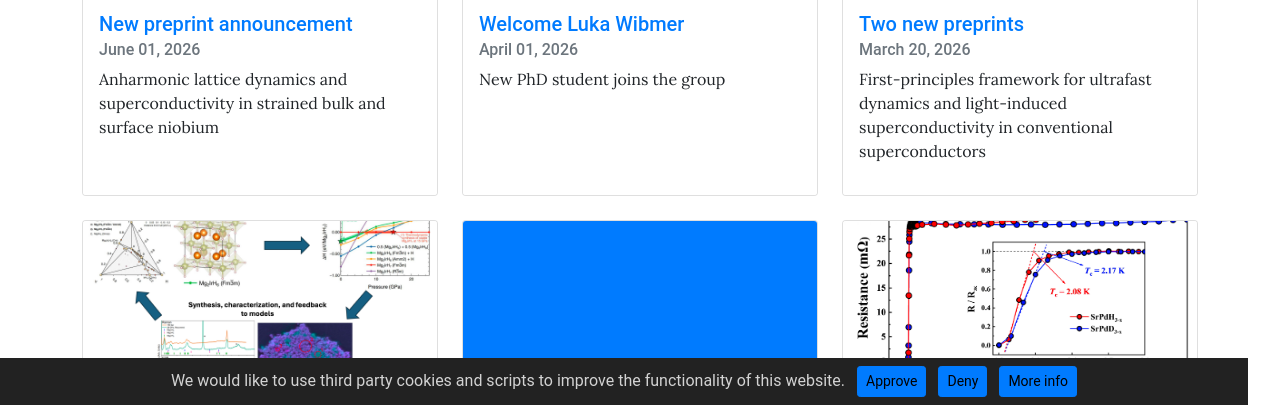
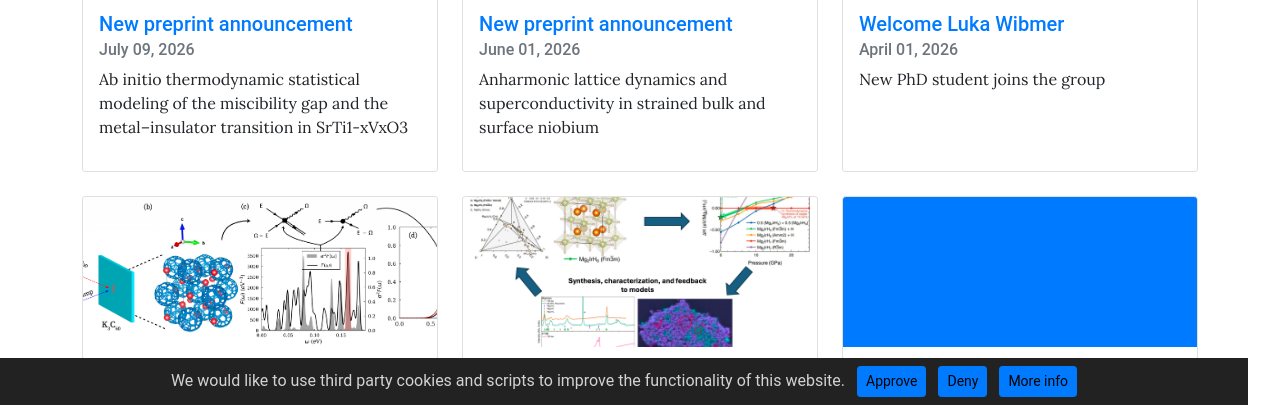
Before and after one commit to cheil/cheil.github.io, a Jekyll site: the page built from pages/archive.md, in a window 1280 px wide and 900 px high, cut to the strip 495-900 px from the top of the window. Built offline with Jekyll 4.4.1, drawn with Linux system fonts in a browser that asks for light colours; some of the changed lines change nothing that is shown.

Commit message:
SrVTiO preprint

```diff
--- /dev/null
+++ b/_posts/2026-07-09-new-preprint_SrTiVO3.md
@@ -0,0 +1,26 @@
+---
+title: New preprint announcement
+description: Ab initio thermodynamic statistical modeling of the miscibility gap and the metal–insulator transition in SrTi<sub>1-x</sub>V<sub>x</sub>O<sub>3</sub>
+background:
+  img: "../../../assets/theme/images/SrTiVxO3_preprint.png"
+  by: Luka Wibmer
+author: Christoph Heil
+comments: true
+---
+We are pleased to announce the submission of our latest preprint to arXiv, titled [Ab initio thermodynamic statistical modeling of the miscibility gap and the metal–insulator transition in SrTi<sub>1-x</sub>V<sub>x</sub>O<sub>3</sub>](https://arxiv.org/abs/2607.07067).
+
+SrTiO<sub>3</sub> is a textbook band insulator, while SrVO<sub>3</sub> is a moderately correlated metal. Substituting vanadium for titanium in the solid solution SrTi<sub>1-x</sub>V<sub>x</sub>O<sub>3</sub> therefore offers a clean knob to tune a material continuously between the two, and experiments indeed see a composition-driven metal–insulator transition (MIT). The details, however, have stubbornly resisted a clean theoretical picture: reported critical concentrations scatter across *x*<sub>c</sub> ≈ 0.4–0.7, and the mechanism sits at the complicated intersection of Mott physics and disorder-induced (Anderson) localization.
+
+Part of the problem is methodological. Previous first-principles studies had to commit to a single supercell at each composition. But at a given *x* there are many symmetry-inequivalent arrangements of V and Ti on the cation lattice, and they can have markedly different electronic properties. A real, thermally disordered solid solution is not any one of these configurations—it is an ensemble of many of them, populated according to temperature. Picking one cell, even the lowest-energy one, quietly throws that physics away.
+
+In this work, we tackle the alloy within the generalized quasichemical approximation (GQCA), a thermodynamically consistent framework in which every quantity is computed as an ensemble average over all symmetry-inequivalent clusters, weighted by occurrence probabilities that minimize the Gibbs mixing free energy. This gives a well-defined recipe for averaging over supercells and puts the structural and electronic descriptions on an equal footing.
+
+From the mixing thermodynamics we obtain a miscibility gap with a critical temperature of 1443 K, consistent with the limited experimental evidence for high-temperature solubility and subsequent decomposition, and substantially larger than earlier cluster-expansion estimates. Coupling the cluster ensemble to dynamical mean-field theory (DMFT) then lets us track the density of states at the Fermi level across the whole composition range. The contrast is striking: plain density-functional theory predicts a metal for *every* *x* > 0, whereas the correlated spectral function reproduces the transition, evolving from insulating below *x* ≈ 0.3 to metallic near *x* = 1. Finally, classifying each cluster as metallic or insulating and running site percolation on a simple cubic lattice yields a sharp onset of system-spanning conduction near *x* ≈ 0.4.
+
+Together these results provide a unified, *ab initio* picture of the MIT in SrTi<sub>1-x</sub>V<sub>x</sub>O<sub>3</sub>, and—perhaps more importantly—a thermodynamically consistent, configuration-averaged framework that should carry over to the broader class of correlated materials in which substitutional disorder governs, or even drives, electronic transitions.
+
+We're excited to share this work and look forward to the community's feedback!
+
+Check out the preprint [arXiv:2607.07067](https://arxiv.org/abs/2607.07067).
+
+<img src="../../../assets/theme/images/SrTiVxO3_preprint.png" width="700"/>
--- a/pages/research/publications.md
+++ b/pages/research/publications.md
@@ -18,6 +18,10 @@ Information on our published work can also be obtained via
 ## Publications and preprints
 in chronological order (newest first)
 
+
+- *Ab initio thermodynamic statistical modeling of the miscibility gap and the metal–insulator transition in SrTi<sub>1-x</sub>V<sub>x</sub>O<sub>3</sub>*\
+L. Wibmer, C. Ostendorf, D. Spath, **C. Heil**, P. N. Ferreira, and M. Aichhorn\
+[**arXiv:2607.07067 cond-mat.str-el**](https://arxiv.org/abs/2607.07067)
 
 - *Ultrafast dynamics and light-induced superconductivity from first principles*\
 A. Simon, J. Shi, E. Kogler, R. Foster, D. Spath, E. Batson, P. N. Ferreira, M. Sahoo, R. Prasankumar, P. D. Keathley, K. K. Berggren, and **C. Heil**\
```
Also changed, not shown: assets/theme/images/SrTiVxO3_preprint.png (added).
